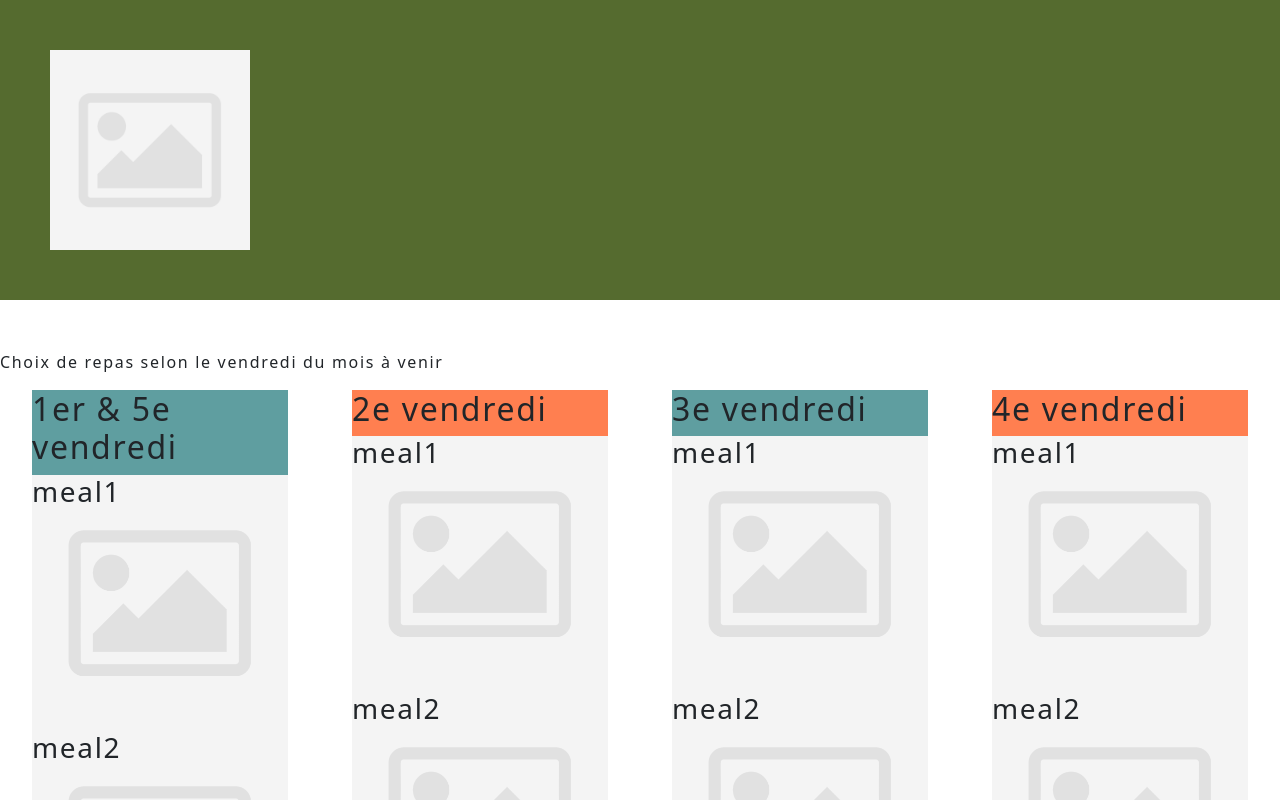
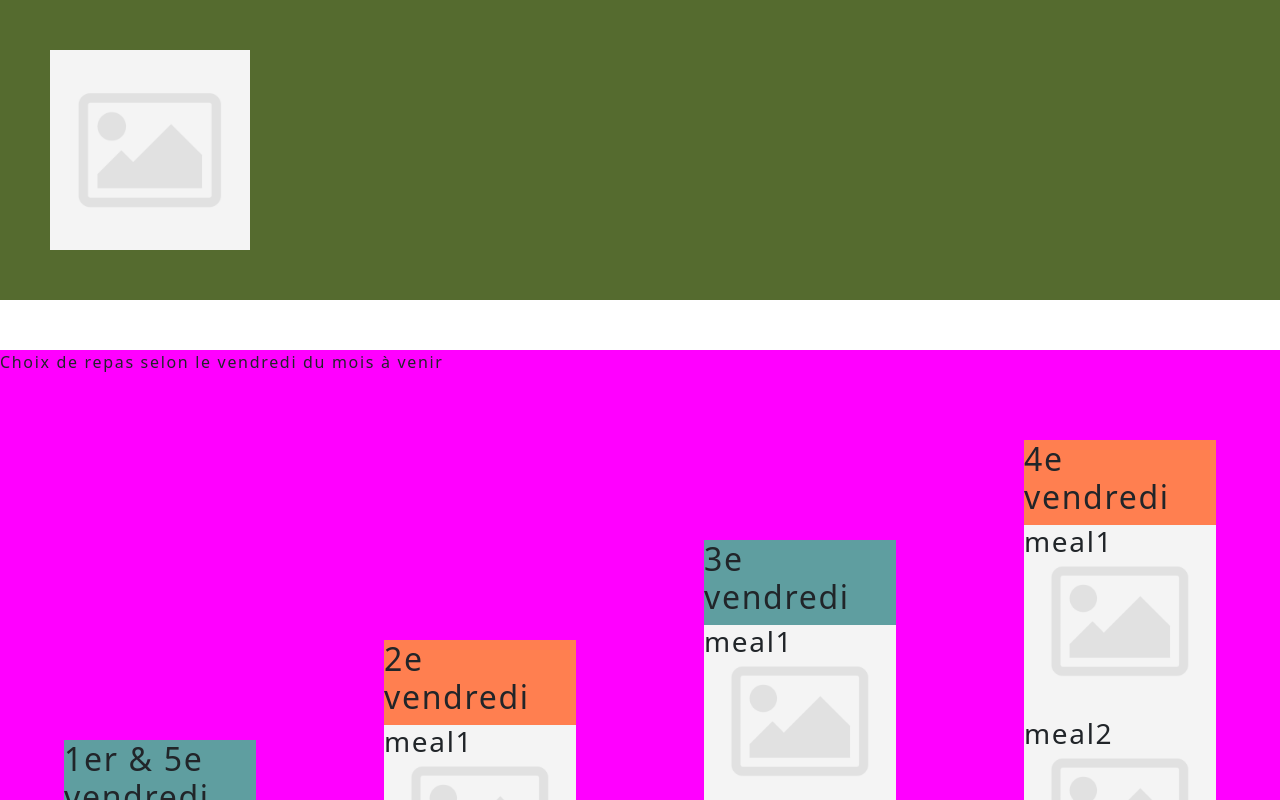
Before and after one commit to Kebrouh/cagiotti, a Vue app: page / in a window 1280 px wide. Shown: the top 800 px of the page. Built offline with nearby package versions, Linux system fonts and the light colour scheme.

Commit message:
fix-grid-posBase

```diff
--- a/src/assets/scss/components/grid-meal/grid-meal.scss
+++ b/src/assets/scss/components/grid-meal/grid-meal.scss
@@ -1,16 +1,23 @@
 .grid-meal{
     position: relative;
     width: 100%;
+    height: auto;
     margin-top: 50px;
+
+    //temp
+    background-color: fuchsia;
 
     &>.grid{
         @include setFlex(row, space-around, start);
         position: relative;
         margin: 0 auto;
+        padding: 50px 0;
         width: 100%;
 
         &>.groupe1{
-            width: 20%;
+            position: relative;
+            width: 15%;
+            margin-top: 300px;
 
             //temporaire !!!
             background-color: cadetblue;
@@ -55,7 +62,9 @@
             }
         }
         &>.groupe2{
-            width: 20%;
+            position: relative;
+            width: 15%;
+            margin-top: 200px;
 
             //temporaire !!!
             background-color: coral;
@@ -100,7 +109,9 @@
             }
         }
         &>.groupe3{
-            width: 20%;
+            position: relative;
+            width: 15%;
+            margin-top: 100px;
 
             //temporaire !!!
             background-color: cadetblue;
@@ -145,7 +156,9 @@
             }
         }
         &>.groupe4{
-            width: 20%;
+            position: relative;
+            width: 15%;
+            margin-top: 0;
 
             //temporaire !!!
             background-color: coral;
```
